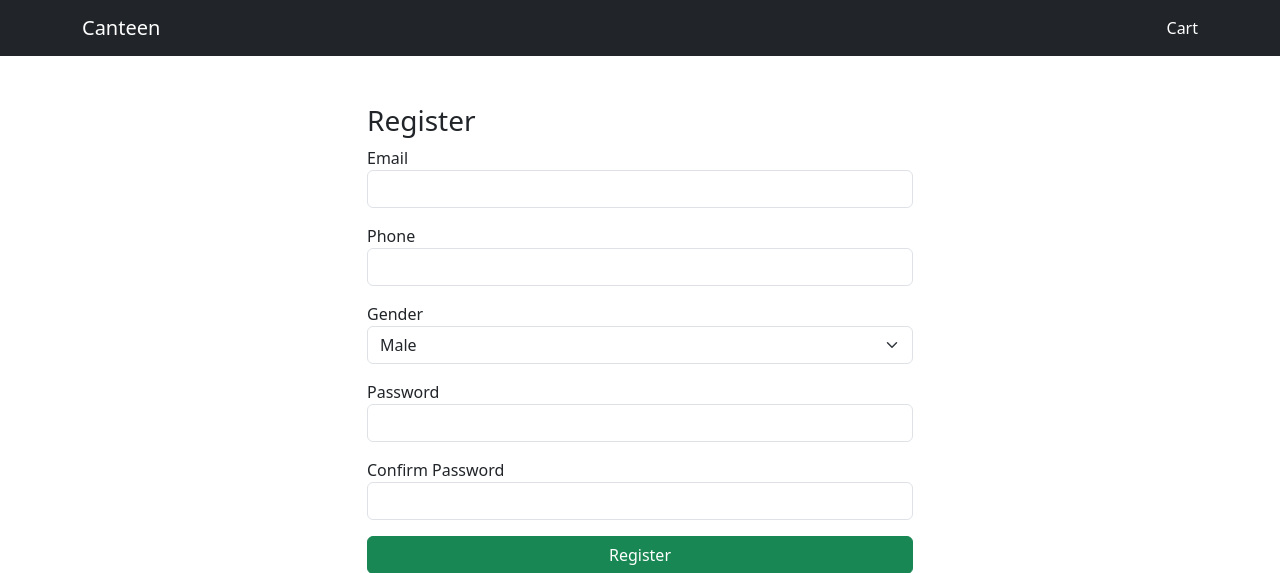
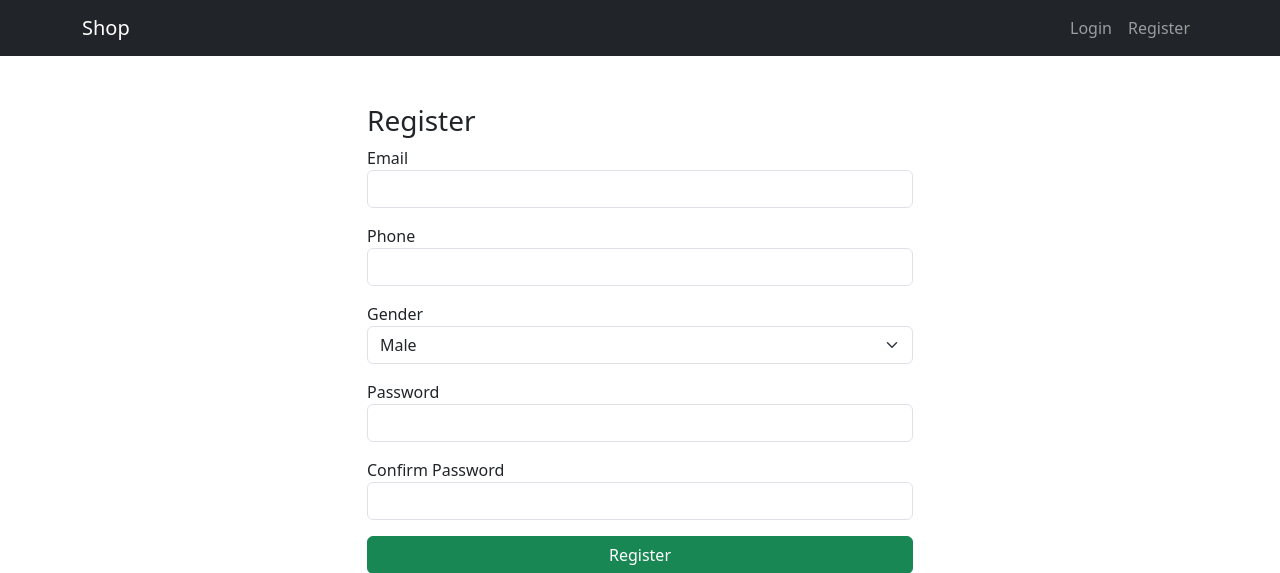
Before and after one commit to vprabhu1771/dj_college_canteen, a Django app: page /register in a window 1280 px wide. Shown: the top 573 px of the page. Run offline with Django 5.2, Linux system fonts and the light colour scheme.

Commit message:
header ui fix

```diff
--- a/frontend/templates/frontend/layout/header.html
+++ b/frontend/templates/frontend/layout/header.html
@@ -1,6 +1,24 @@
-<nav class="navbar navbar-expand-lg navbar-dark bg-dark mb-4">
+<nav class="navbar navbar-expand-lg navbar-dark bg-dark">
     <div class="container">
-        <a class="navbar-brand" href="{% url 'home' %}">Canteen</a>
-        <a class="nav-link text-white" href="{% url 'cart' %}">Cart</a>
+      <a class="navbar-brand" href="{% url 'home' %}">Shop</a>
+      <div class="collapse navbar-collapse">
+        <ul class="navbar-nav ms-auto">
+          {% if user.is_authenticated %}
+            <li class="nav-item"><a class="nav-link" href="{% url 'cart' %}">Cart ({{ cart_count }})</a></li>
+            <li class="nav-item"><a class="nav-link" href="{% url 'logout' %}">Logout</a></li>
+          {% else %}
+            <li class="nav-item"><a class="nav-link" href="{% url 'login' %}">Login</a></li>
+            <li class="nav-item"><a class="nav-link" href="{% url 'register' %}">Register</a></li>
+          {% endif %}
+        </ul>
+      </div>
     </div>
-</nav>
+  </nav>
+
+  <div class="container mt-3">
+    {% if messages %}
+      {% for message in messages %}
+        <div class="alert alert-{{ message.tags }}">{{ message }}</div>
+      {% endfor %}
+    {% endif %}
+  </div>
```
